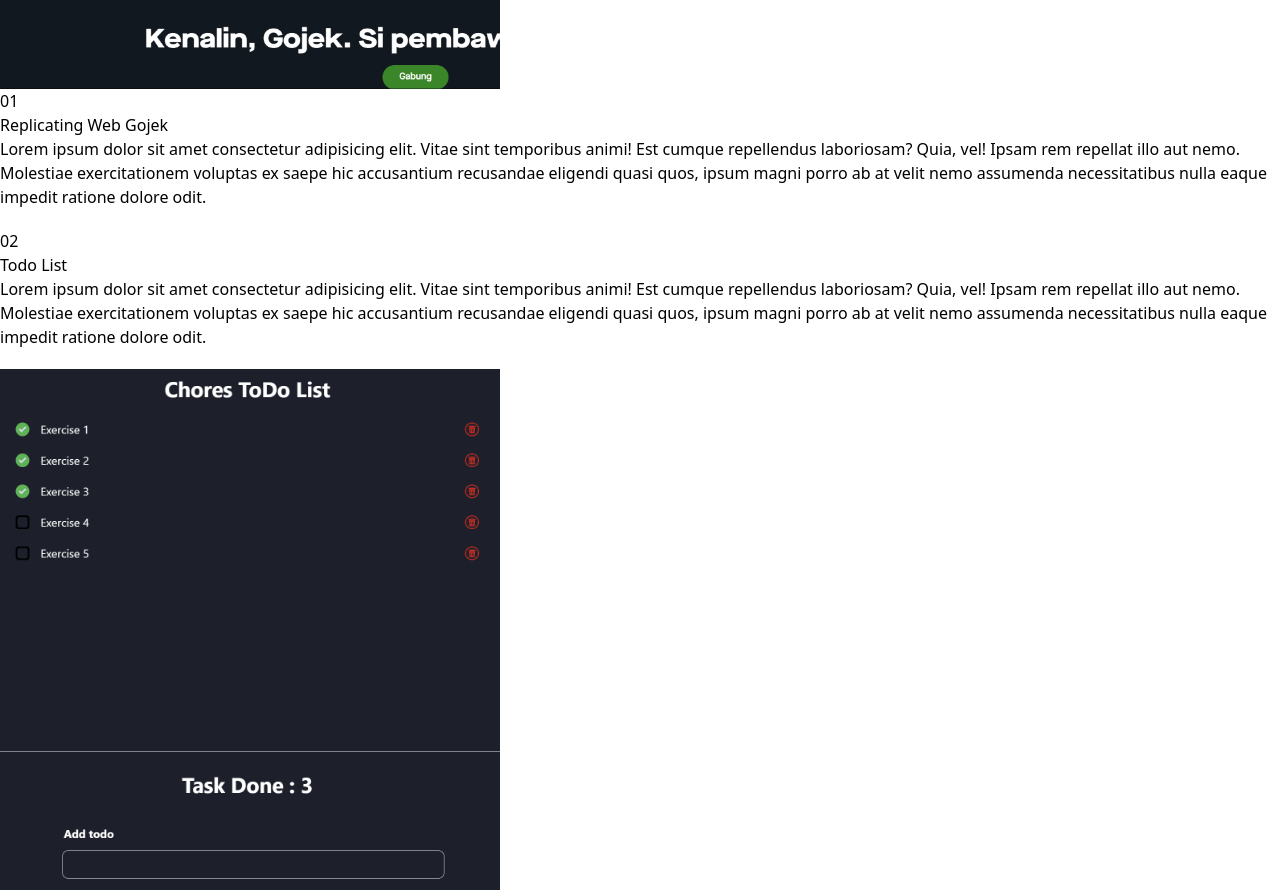
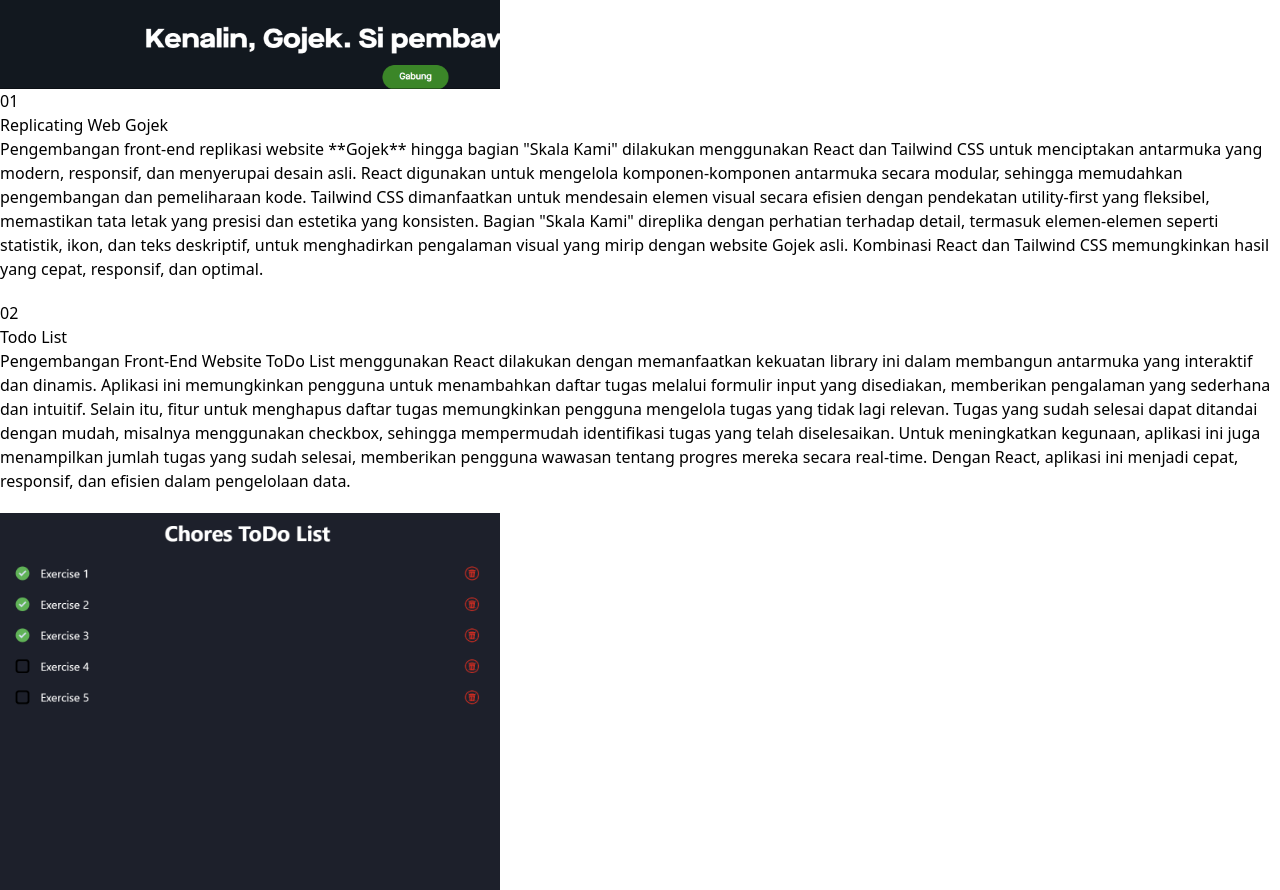
Before and after one commit to Ghifarialdhyrn/Portofolio, a Next.js app: page / in a window 1280 px wide. Shown: the part 4920-5810 px from the top of the page. Built offline with nearby package versions, Linux system fonts and the light colour scheme.

Commit message:
Link Project

```diff
--- a/src/components/project.tsx
+++ b/src/components/project.tsx
@@ -21,14 +21,21 @@
           <h1 className="text-[40px] pb-5 font-bold">01</h1>
           <h2 className="text-[35px] pb-5 font-bold">Replicating Web Gojek</h2>
           <p className="text-justify mb-2">
-            Lorem ipsum dolor sit amet consectetur adipisicing elit. Vitae sint
-            temporibus animi! Est cumque repellendus laboriosam? Quia, vel!
-            Ipsam rem repellat illo aut nemo. Molestiae exercitationem voluptas
-            ex saepe hic accusantium recusandae eligendi quasi quos, ipsum magni
-            porro ab at velit nemo assumenda necessitatibus nulla eaque impedit
-            ratione dolore odit.
+            Pengembangan front-end replikasi website **Gojek** hingga bagian
+            "Skala Kami" dilakukan menggunakan React dan Tailwind CSS untuk
+            menciptakan antarmuka yang modern, responsif, dan menyerupai desain
+            asli. React digunakan untuk mengelola komponen-komponen antarmuka
+            secara modular, sehingga memudahkan pengembangan dan pemeliharaan
+            kode. Tailwind CSS dimanfaatkan untuk mendesain elemen visual secara
+            efisien dengan pendekatan utility-first yang fleksibel, memastikan
+            tata letak yang presisi dan estetika yang konsisten. Bagian "Skala
+            Kami" direplika dengan perhatian terhadap detail, termasuk
+            elemen-elemen seperti statistik, ikon, dan teks deskriptif, untuk
+            menghadirkan pengalaman visual yang mirip dengan website Gojek asli.
+            Kombinasi React dan Tailwind CSS memungkinkan hasil yang cepat,
+            responsif, dan optimal.
           </p>
-          <a href="">
+          <a href="https://replicating-gojek.vercel.app/">
             <img
               src={linkimg.src}
               alt=""
@@ -45,12 +52,19 @@
           <h1 className="text-[40px] pb-5 font-bold">02</h1>
           <h2 className="text-[35px] pb-5 font-bold">Todo List</h2>
           <p className="text-justify mb-2">
-            Lorem ipsum dolor sit amet consectetur adipisicing elit. Vitae sint
-            temporibus animi! Est cumque repellendus laboriosam? Quia, vel!
-            Ipsam rem repellat illo aut nemo. Molestiae exercitationem voluptas
-            ex saepe hic accusantium recusandae eligendi quasi quos, ipsum magni
-            porro ab at velit nemo assumenda necessitatibus nulla eaque impedit
-            ratione dolore odit.
+            Pengembangan Front-End Website ToDo List menggunakan React dilakukan
+            dengan memanfaatkan kekuatan library ini dalam membangun antarmuka
+            yang interaktif dan dinamis. Aplikasi ini memungkinkan pengguna
+            untuk menambahkan daftar tugas melalui formulir input yang
+            disediakan, memberikan pengalaman yang sederhana dan intuitif.
+            Selain itu, fitur untuk menghapus daftar tugas memungkinkan pengguna
+            mengelola tugas yang tidak lagi relevan. Tugas yang sudah selesai
+            dapat ditandai dengan mudah, misalnya menggunakan checkbox, sehingga
+            mempermudah identifikasi tugas yang telah diselesaikan. Untuk
+            meningkatkan kegunaan, aplikasi ini juga menampilkan jumlah tugas
+            yang sudah selesai, memberikan pengguna wawasan tentang progres
+            mereka secara real-time. Dengan React, aplikasi ini menjadi cepat,
+            responsif, dan efisien dalam pengelolaan data.
           </p>
           <a href="https://todolist-web-sepia.vercel.app/">
             <img
```
